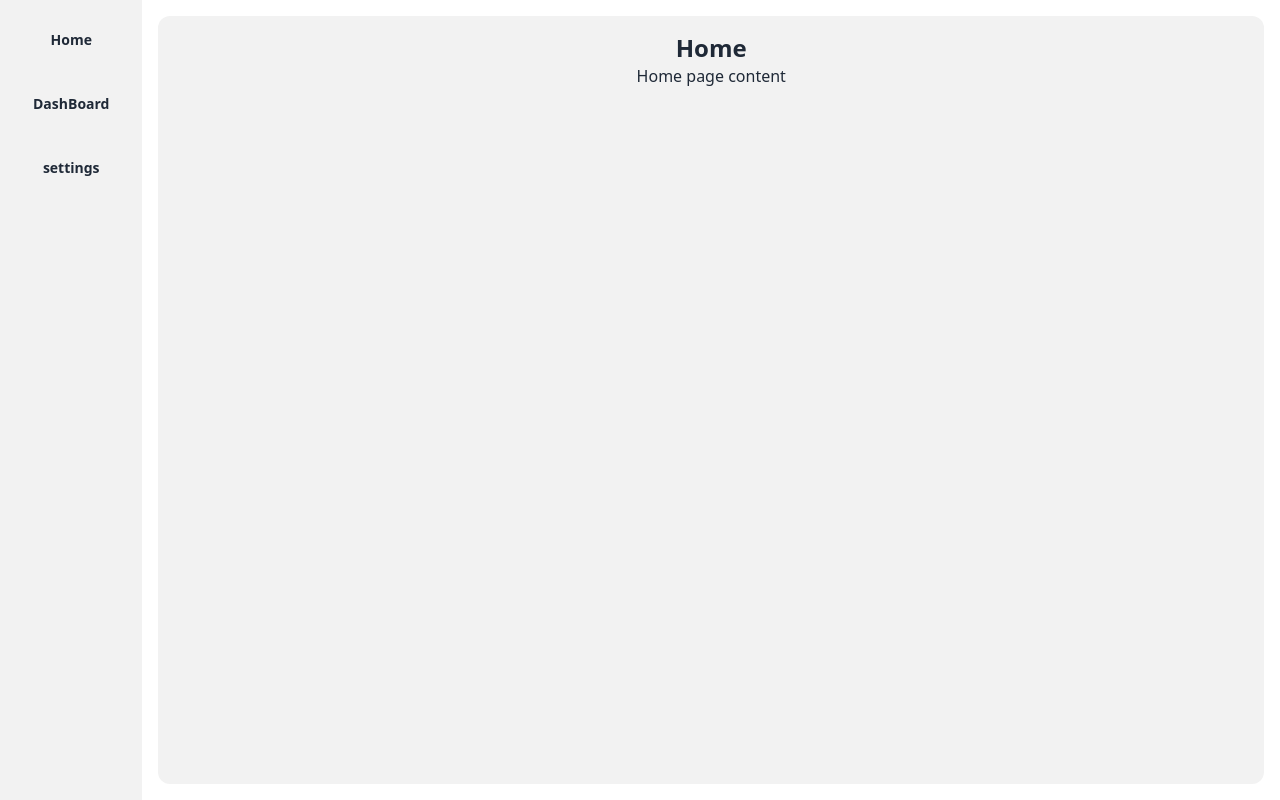
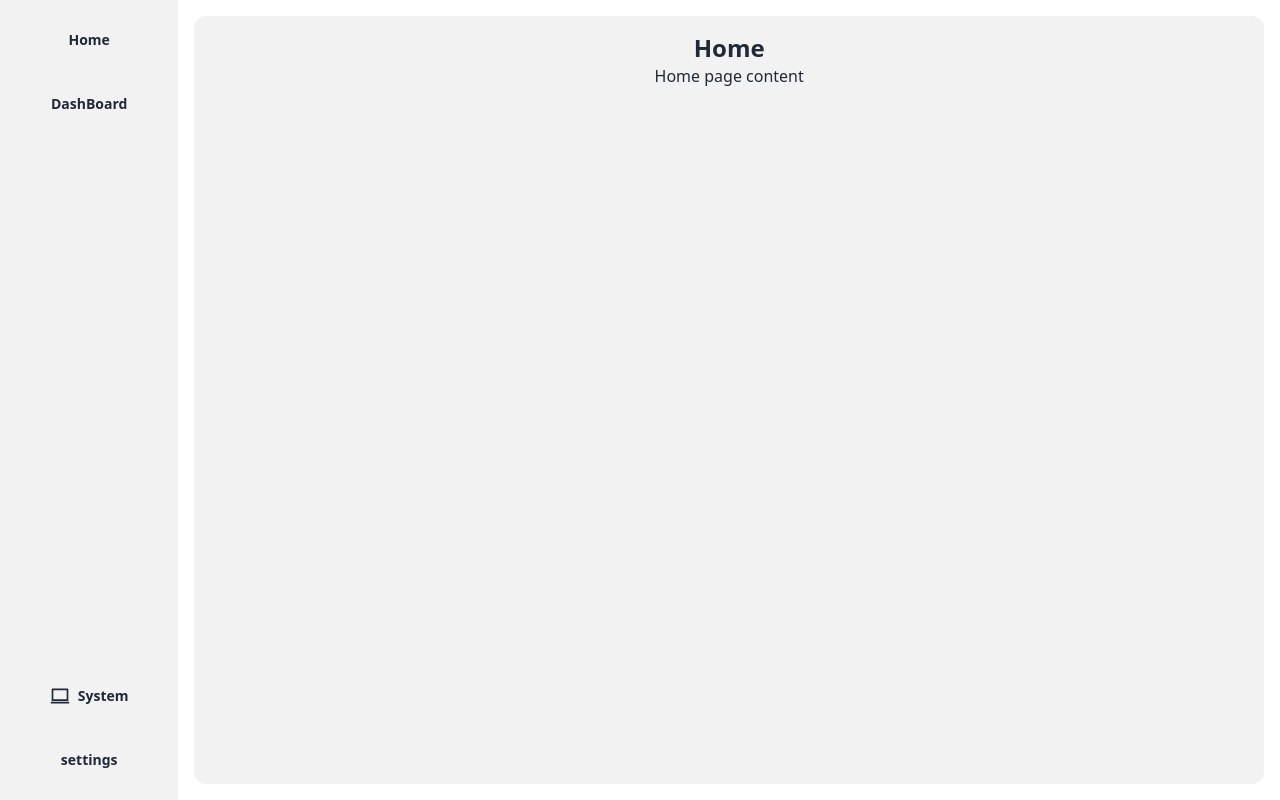
Before and after one commit to DingYuanhao/next-daisy-template, a Next.js app: page / in a window 1280 px wide. Built offline with nearby package versions, Linux system fonts and the light colour scheme.

Commit message:
feat: Add next-themes package && Implement ThemeToggler

```diff
--- a/package.json
+++ b/package.json
@@ -11,6 +11,7 @@
   "dependencies": {
     "daisyui": "^4.5.0",
     "next": "14.0.4",
+    "next-themes": "^0.2.1",
     "react": "^18",
     "react-dom": "^18",
     "usehooks-ts": "^2.9.2"
--- a/src/app/layout.tsx
+++ b/src/app/layout.tsx
@@ -1,5 +1,6 @@
 import type { Metadata } from "next";
 import "./globals.css";
+import { Providers } from "./providers";
 
 export const metadata: Metadata = {
   title: "Next Daisy Template",
@@ -12,8 +13,10 @@ export default function RootLayout({
   children: React.ReactNode;
 }) {
   return (
-    <html lang="zh">
-      <body className="h-full min-h-screen">{children}</body>
+    <html lang="zh" suppressHydrationWarning>
+      <body className="h-full min-h-screen">
+        <Providers>{children}</Providers>
+      </body>
     </html>
   );
 }
--- /dev/null
+++ b/src/app/providers.tsx
@@ -0,0 +1,7 @@
+"use client";
+
+import { ThemeProvider } from "next-themes";
+
+export function Providers({ children }: { children: React.ReactNode }) {
+  return <ThemeProvider>{children}</ThemeProvider>;
+}
--- a/src/components/NavBar/index.tsx
+++ b/src/components/NavBar/index.tsx
@@ -1,12 +1,13 @@
 "use client";
 
 import { useRouter } from "next/navigation";
+import { ThemeToggler } from "../ThemeToggler";
 
 export default function NavBar() {
   const router = useRouter();
 
   return (
-    <nav className="flex flex-col h-screen w-40 p-4 gap-4 bg-base-200">
+    <nav className="flex flex-col h-screen w-52 p-4 gap-4 bg-base-200">
       <button className="btn btn-ghost" onClick={() => router.push("/")}>
         Home
       </button>
@@ -16,6 +17,7 @@ export default function NavBar() {
       >
         DashBoard
       </button>
+      <ThemeToggler />
       <button className="btn btn-ghost">settings</button>
     </nav>
   );
--- /dev/null
+++ b/src/components/ThemeToggler/index.tsx
@@ -0,0 +1,77 @@
+"use client";
+
+import { useEffect, useState } from "react";
+import { MoonIcon } from "./moon";
+import { SunIcon } from "./sun";
+import { SystemIcon } from "./system";
+import { useTheme } from "next-themes";
+
+type ThemeType = "light" | "dark" | "system";
+
+export const ThemeToggler = () => {
+  const { theme, setTheme } = useTheme();
+  const [mounted, setMounted] = useState(false);
+
+  useEffect(() => {
+    setMounted(true);
+  }, []);
+
+  if (!mounted) {
+    return null;
+  }
+
+  const handleClick = (chosenTheme: ThemeType) => {
+    setTheme(chosenTheme);
+    const elem = document.activeElement;
+    if (elem) {
+      elem?.blur();
+    }
+  };
+
+  const renderTheme = (theme: ThemeType) => {
+    switch (theme) {
+      case "light":
+        return (
+          <>
+            <SunIcon /> Light
+          </>
+        );
+      case "dark":
+        return (
+          <>
+            <MoonIcon /> Dark
+          </>
+        );
+      case "system":
+        return (
+          <>
+            <SystemIcon /> System
+          </>
+        );
+      default:
+        return (
+          <>
+            <SystemIcon /> System
+          </>
+        );
+    }
+  };
+  const themes: ThemeType[] = ["light", "dark", "system"];
+  return (
+    <div className="dropdown dropdown-top mt-auto">
+      <div tabIndex={0} role="button" className="btn btn-ghost w-full">
+        {renderTheme(theme as ThemeType)}
+      </div>
+      <ul
+        tabIndex={0}
+        className="dropdown-content z-[1] menu p-2 shadow bg-base-100 rounded-box w-36"
+      >
+        {themes.map((t) => (
+          <li key={t}>
+            <a onClick={() => handleClick(t)}>{renderTheme(t)}</a>
+          </li>
+        ))}
+      </ul>
+    </div>
+  );
+};
--- /dev/null
+++ b/src/components/ThemeToggler/moon.tsx
@@ -0,0 +1,17 @@
+export const MoonIcon = () => {
+  return (
+    <svg
+      xmlns="http://www.w3.org/2000/svg"
+      width="20"
+      height="20"
+      viewBox="0 0 24 24"
+      fill="none"
+      stroke="currentColor"
+      strokeWidth="2"
+      strokeLinecap="round"
+      strokeLinejoin="round"
+    >
+      <path d="M21 12.79A9 9 0 1 1 11.21 3 7 7 0 0 0 21 12.79z"></path>
+    </svg>
+  );
+};
--- /dev/null
+++ b/src/components/ThemeToggler/sun.tsx
@@ -0,0 +1,18 @@
+export const SunIcon = () => {
+  return (
+    <svg
+      xmlns="http://www.w3.org/2000/svg"
+      width="20"
+      height="20"
+      viewBox="0 0 24 24"
+      fill="none"
+      stroke="currentColor"
+      strokeWidth="2"
+      strokeLinecap="round"
+      strokeLinejoin="round"
+    >
+      <circle cx="12" cy="12" r="5" />
+      <path d="M12 1v2M12 21v2M4.2 4.2l1.4 1.4M18.4 18.4l1.4 1.4M1 12h2M21 12h2M4.2 19.8l1.4-1.4M18.4 5.6l1.4-1.4" />
+    </svg>
+  );
+};
--- /dev/null
+++ b/src/components/ThemeToggler/system.tsx
@@ -0,0 +1,13 @@
+export const SystemIcon = () => {
+  return (
+    <svg
+      xmlns="http://www.w3.org/2000/svg"
+      width="20"
+      height="20"
+      viewBox="0 0 24 24"
+      fill="currentColor"
+    >
+      <path d="M4 5V16H20V5H4ZM2 4.00748C2 3.45107 2.45531 3 2.9918 3H21.0082C21.556 3 22 3.44892 22 4.00748V18H2V4.00748ZM1 19H23V21H1V19Z"></path>
+    </svg>
+  );
+};
```
Also changed, not shown: 1 other file (tests, documents, lock files or other folders).
